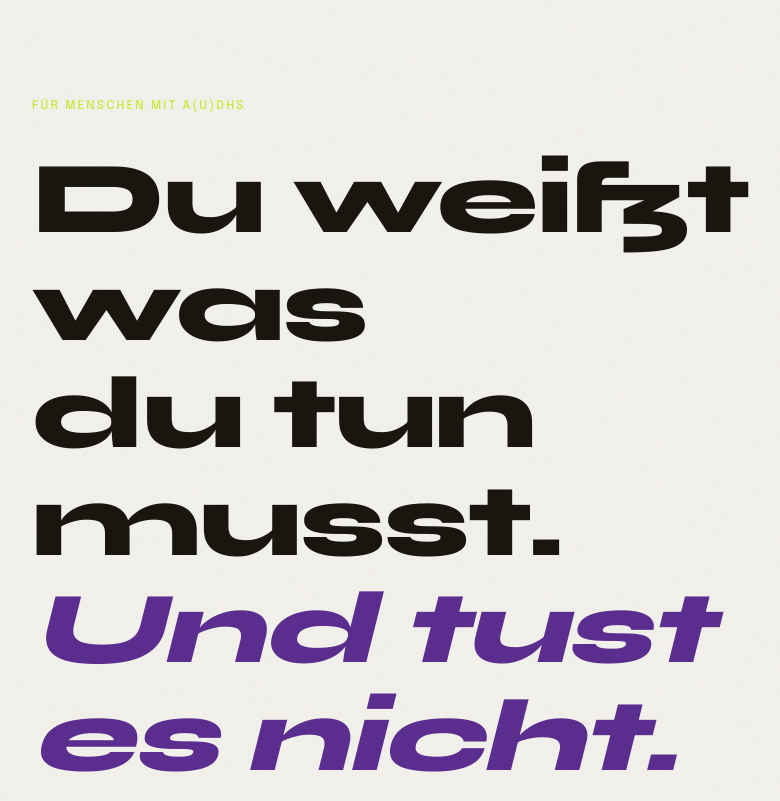
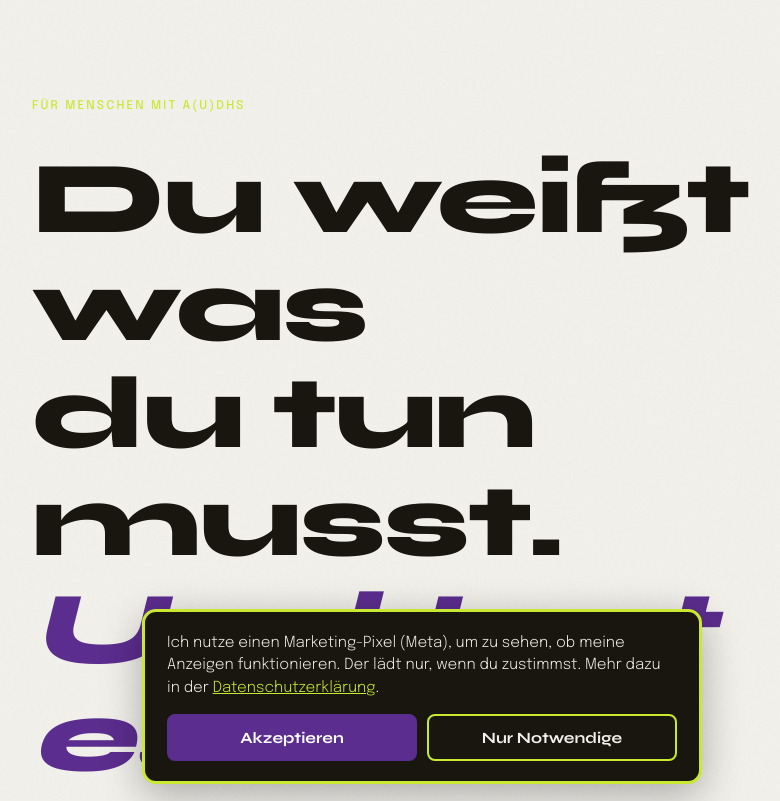
Before and after one commit to neurodiversleben/taskparalyse-ueberwinden, a plain HTML site: page index.html in a window 1280 px wide. Shown: the top 801 px of the page, without its empty margins (218-998 px from the left). Drawn offline with Linux system fonts and the light colour scheme.

Commit message:
Add files via upload

```diff
--- a/index.html
+++ b/index.html
@@ -540,6 +540,22 @@
     transform: none;
   }
 </style>
+<style id="nl-consent-style">
+  #nl-consent{position:fixed;left:16px;right:16px;bottom:16px;z-index:99999;max-width:560px;margin:0 auto;
+    background:#18160f;color:#f2f0eb;border:3px solid #c8e832;border-radius:14px;padding:20px 22px;
+    box-shadow:0 10px 40px rgba(0,0,0,.30);display:none;font-family:'Epilogue',system-ui,sans-serif;}
+  #nl-consent.show{display:block;}
+  #nl-consent p{margin:0 0 14px;font-size:.95rem;line-height:1.5;color:#eceae3;}
+  #nl-consent a{color:#c8e832;}
+  #nl-consent .nl-btns{display:flex;gap:10px;flex-wrap:wrap;}
+  #nl-consent button{flex:1 1 140px;cursor:pointer;font-family:'Syne',sans-serif;font-weight:700;font-size:.98rem;
+    border-radius:8px;padding:12px 16px;border:2px solid #c8e832;}
+  #nl-consent .nl-accept{background:#5b2d8e;color:#fff;border-color:#5b2d8e;}
+  #nl-consent .nl-accept:hover{background:#4a2278;}
+  #nl-consent .nl-decline{background:transparent;color:#f2f0eb;}
+  #nl-consent .nl-decline:hover{background:rgba(255,255,255,.08);}
+  #nl-consent button:focus-visible,#nl-consent a:focus-visible{outline:3px solid #5b2d8e;outline-offset:2px;}
+</style>
 </head>
 <body>
 
@@ -730,5 +746,52 @@
 
   document.querySelectorAll('.reveal').forEach(el => observer.observe(el));
 </script>
+<!-- ============ CONSENT BANNER + META PIXEL (gated) ============ -->
+<div id="nl-consent" role="dialog" aria-live="polite" aria-label="Cookie-Einwilligung">
+  <p>Ich nutze einen Marketing-Pixel (Meta), um zu sehen, ob meine Anzeigen funktionieren. Der l&auml;dt nur, wenn du zustimmst. Mehr dazu in der <a href="#datenschutz">Datenschutzerkl&auml;rung</a>.</p>
+  <div class="nl-btns">
+    <button type="button" class="nl-accept" id="nl-accept">Akzeptieren</button>
+    <button type="button" class="nl-decline" id="nl-decline">Nur Notwendige</button>
+  </div>
+</div>
+<script>
+(function(){
+  var PIXEL_ID='1850603119282068', KEY='nl_pixel_consent', PRODUCT='Taskparalyse-Guide';
+  window.__nlConsent=false;
+  window.nlLoadPixel=function(){
+    if(window.fbq) return;
+    !function(f,b,e,v,n,t,s){if(f.fbq)return;n=f.fbq=function(){n.callMethod?
+    n.callMethod.apply(n,arguments):n.queue.push(arguments)};if(!f._fbq)f._fbq=n;
+    n.push=n;n.loaded=!0;n.version='2.0';n.queue=[];t=b.createElement(e);t.async=!0;
+    t.src=v;s=b.getElementsByTagName(e)[0];s.parentNode.insertBefore(t,s)}(window,
+    document,'script','https://connect.facebook.net/en_US/fbevents.js');
+    fbq('init', PIXEL_ID); fbq('track','PageView');
+    window.__nlConsent=true;
+  };
+  function hide(){var b=document.getElementById('nl-consent');if(b)b.classList.remove('show');}
+  function show(){var b=document.getElementById('nl-consent');if(b)b.classList.add('show');}
+  function grant(){try{localStorage.setItem(KEY,'granted');}catch(e){}hide();window.nlLoadPixel();}
+  function deny(){try{localStorage.setItem(KEY,'denied');}catch(e){}hide();}
+  var saved=null;try{saved=localStorage.getItem(KEY);}catch(e){}
+  if(saved==='granted'){window.nlLoadPixel();}
+  function init(){
+    var a=document.getElementById('nl-accept'),d=document.getElementById('nl-decline');
+    if(a)a.addEventListener('click',grant);
+    if(d)d.addEventListener('click',deny);
+    if(saved!=='granted'&&saved!=='denied')show();
+    // Gumroad-Kauf -> InitiateCheckout (nur bei Consent; greift nur, wo Gumroad-Links existieren)
+    var gl=document.querySelectorAll('a[href*="gumroad.com"]');
+    for(var i=0;i<gl.length;i++){
+      gl[i].addEventListener('click',function(){
+        if(window.__nlConsent===true&&typeof fbq==='function'){
+          fbq('track','InitiateCheckout',{content_name:PRODUCT});
+        }
+      });
+    }
+  }
+  if(document.readyState!=='loading')init();
+  else document.addEventListener('DOMContentLoaded',init);
+})();
+</script>
 </body>
 </html>
```
